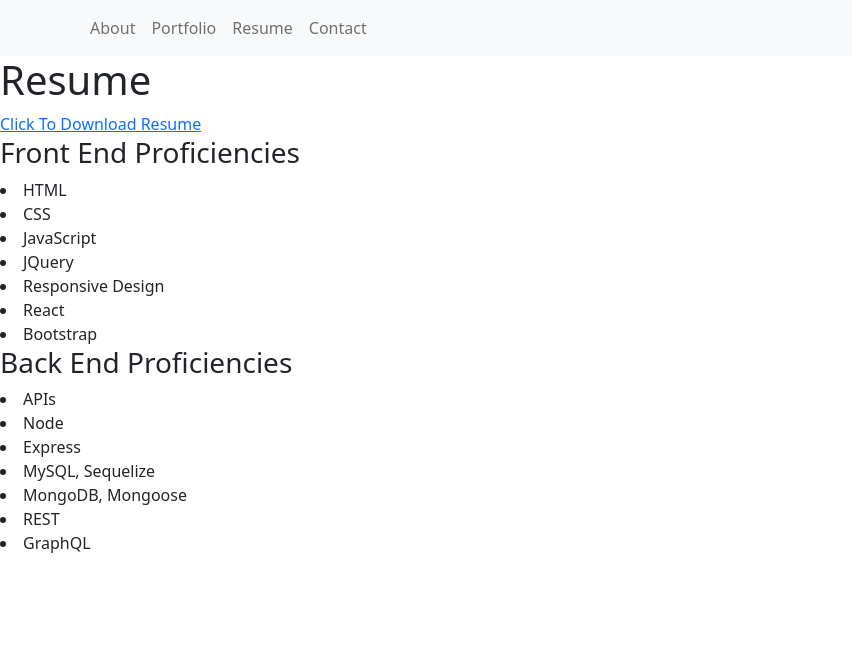
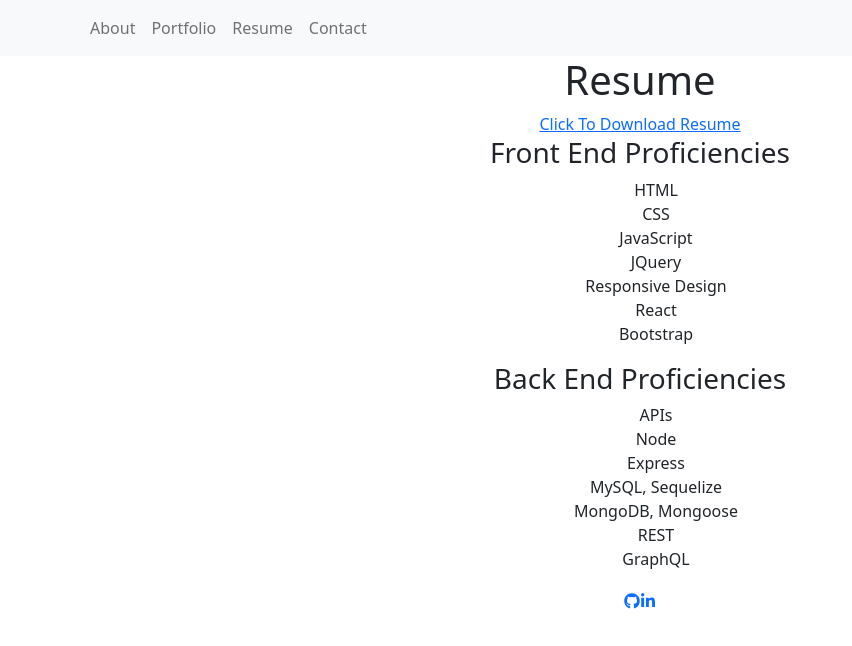
Before and after one commit to Jordan1570/react-portfolio, a React (Create React App) app in the folder portfolio-app/: page /resume in a window 1280 px wide. Shown: the top 646 px of the page, without its empty margins (0-852 px from the left). Built offline with nearby package versions, Linux system fonts and the light colour scheme.

Commit message:
added footer with icons linking github, and linkedIn

```diff
--- a/portfolio-app/src/App.js
+++ b/portfolio-app/src/App.js
@@ -13,6 +13,10 @@ import Portfolio from './Pages/PortfolioPage/Portfolio'
 import Contact from './Pages/ContactPage/Contact';
 
 import 'bootstrap/dist/css/bootstrap.min.css';
+
+import { FaGithub } from "react-icons/fa";
+import { FaLinkedinIn } from "react-icons/fa";
+
 
 
 function App() {
@@ -34,8 +38,9 @@ function App() {
             <Contact />
           </Route>
         </Switch>
-        <footer>
-
+        <footer style={{ textAlign: "center", marginBottom: "15" }}>
+          <a href="https://github.com/Jordan1570"><FaGithub /></a>
+          <a href="https://www.linkedin.com/in/jordan-scott-109107218/"><FaLinkedinIn /></a>
         </footer>
       </Router>
     </div>
--- a/portfolio-app/src/Pages/ResumePage/Resume.js
+++ b/portfolio-app/src/Pages/ResumePage/Resume.js
@@ -2,10 +2,11 @@ import React from 'react'
 
 export default function Resume() {
     return (
-        <div>
+        <div style={{ textAlign: "center" }}>
             <h1>Resume</h1>
             <a href="/resources/Resume.pdf" download>Click To Download Resume</a>
             <h3>Front End Proficiencies</h3>
+            <ul style={{ listStyle: "none" }}>
                 <li>HTML</li>
                 <li>CSS</li>
                 <li>JavaScript</li>
@@ -13,7 +14,9 @@ export default function Resume() {
                 <li>Responsive Design</li>
                 <li>React</li>
                 <li>Bootstrap</li>
+            </ul>
             <h3>Back End Proficiencies</h3>
+            <ul style={{ listStyle: "none" }}>
                 <li>APIs</li>
                 <li>Node</li>
                 <li>Express</li>
@@ -21,7 +24,7 @@ export default function Resume() {
                 <li>MongoDB, Mongoose</li>
                 <li>REST</li>
                 <li>GraphQL</li>
-
+            </ul>
 
         </div>
     )
```
Lines whose indentation alone changed are shown as unchanged.
